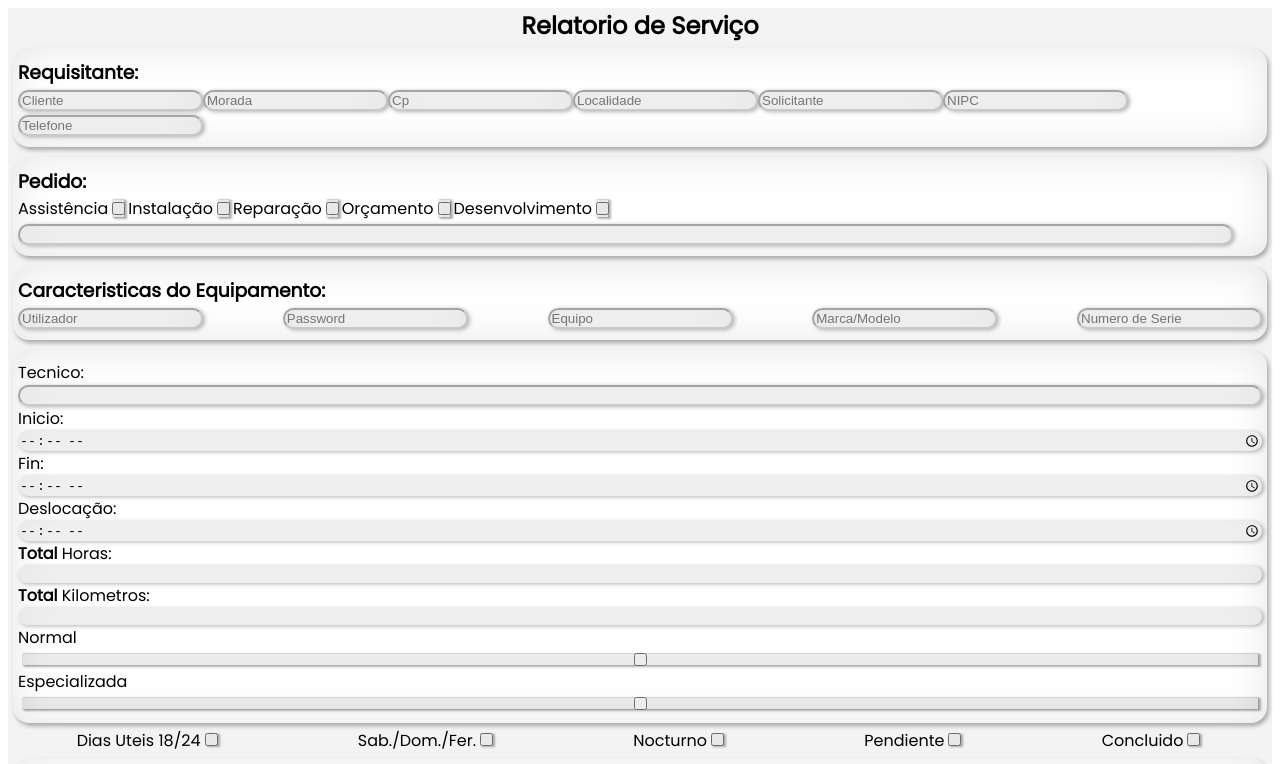
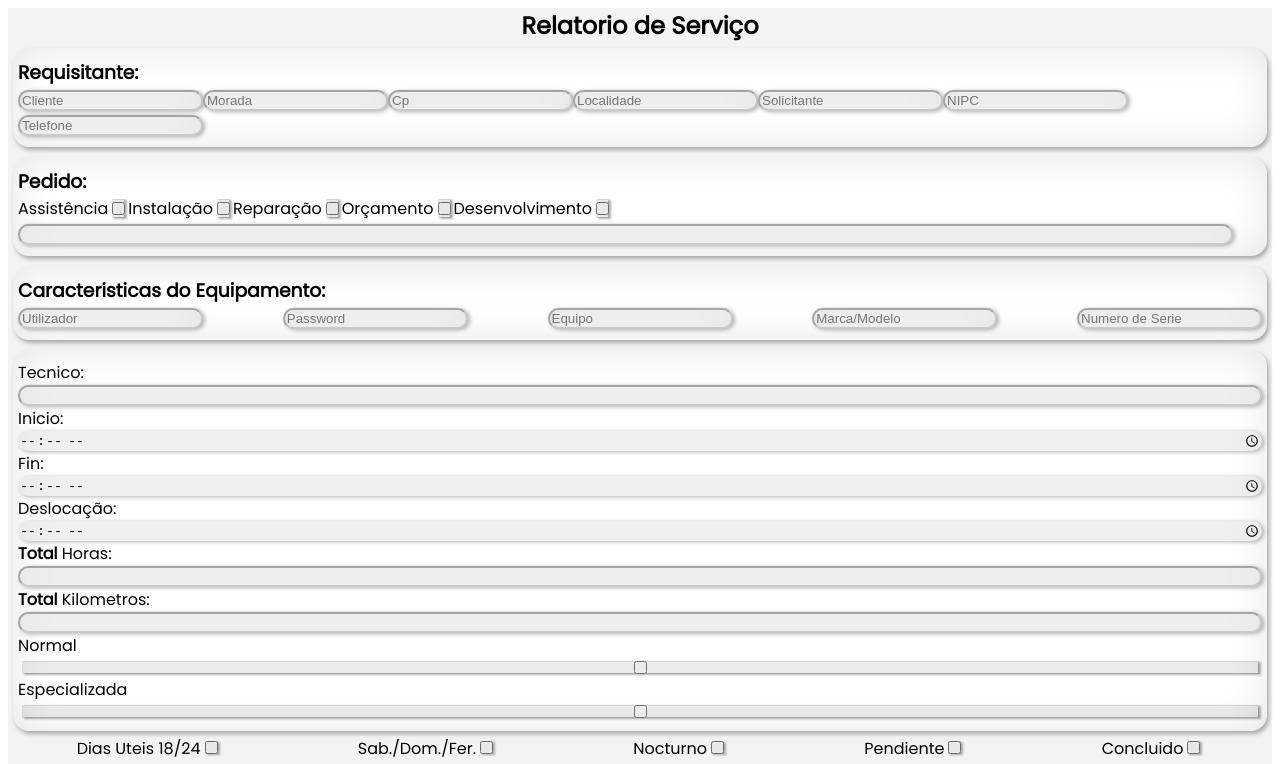
Before and after one commit to gandroide/formularioRelatorio, a Gatsby site: page /components/formularioDeServicio in a window 1280 px wide. Shown: the top 764 px of the page. Built offline with nearby package versions, Linux system fonts and the light colour scheme; Gatsby itself is replaced by a stand-in of ours.

Commit message:
sombreado de campos numericos

```diff
--- a/src/pages/components/style.module.scss
+++ b/src/pages/components/style.module.scss
@@ -143,7 +143,7 @@
         background-color: white;
         color: black;
         border-radius: 1em;
-        border: none;
+        border-color: rgba(128, 128, 128, 0.425);
         box-shadow:2px 1px 4px rgba(0, 0, 0, 0.3), 0 0 40px rgba(0, 0, 0, 0.1) inset;
       }
 
```
